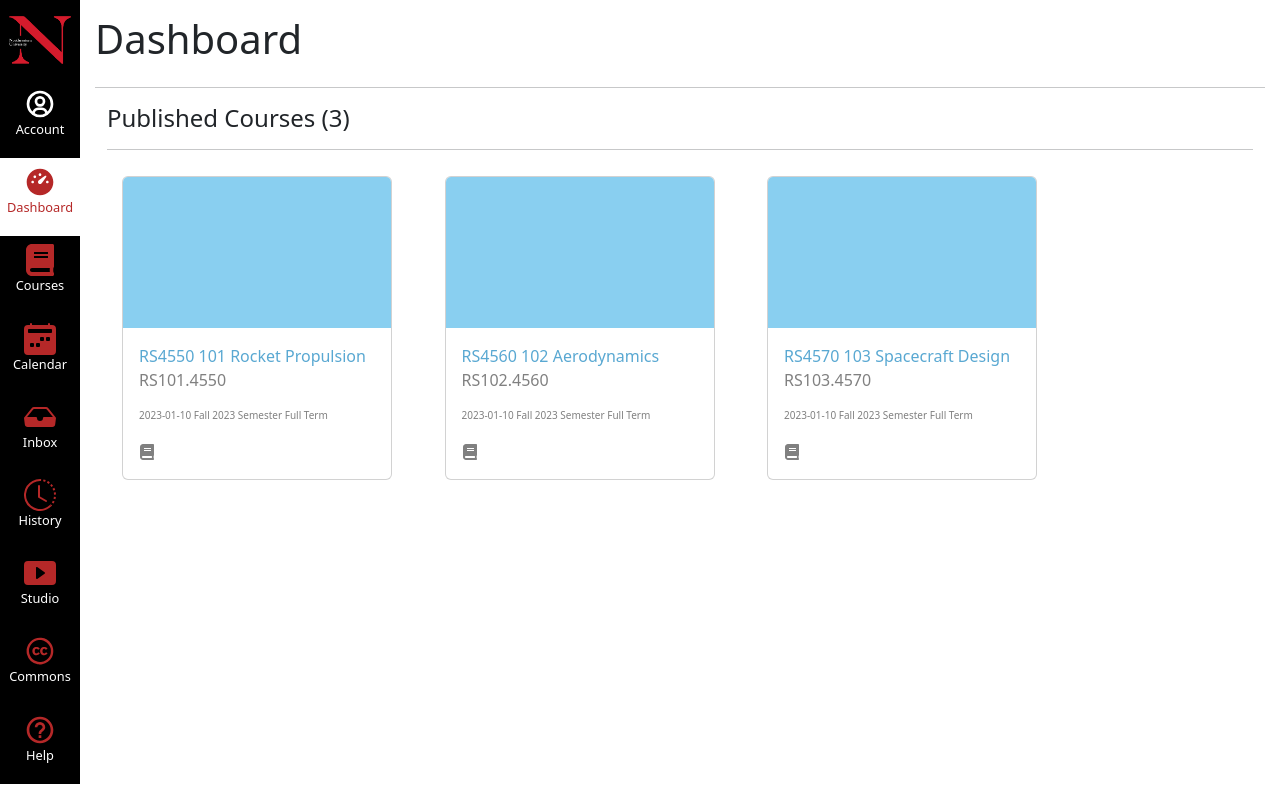
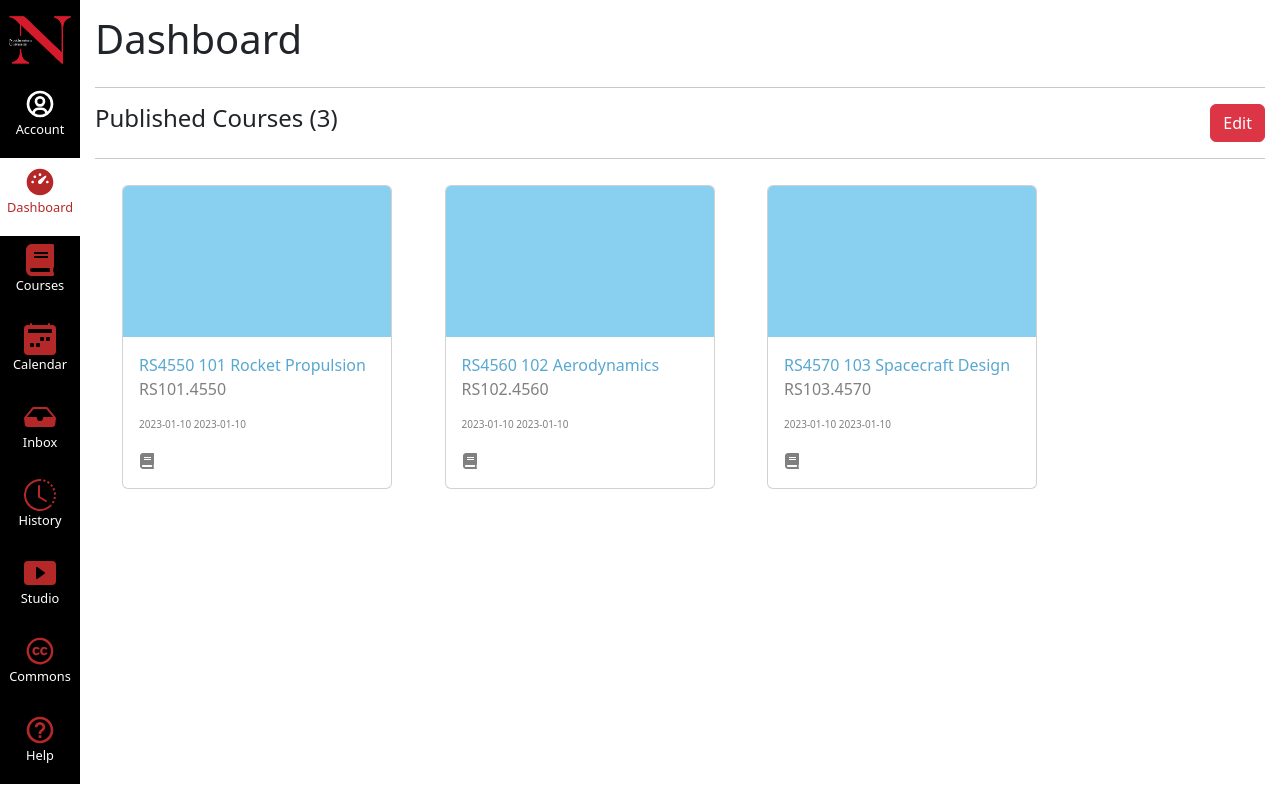
Before and after one commit to cyodaiken/kanbas-react-web-app-cs5610-fa23, a React (Create React App) app: page /#/Kanbas/Dashboard in a window 1280 px wide. Built offline with nearby package versions, Linux system fonts and the light colour scheme.

Commit message:
through courses screen

```diff
--- a/src/Kanbas/Courses/index.js
+++ b/src/Kanbas/Courses/index.js
@@ -9,19 +9,15 @@ import Grades from "./Grades";
 import "./courses.css";
 import { IoReorderThreeOutline } from "react-icons/io5";
 
-function Courses() {
+function Courses( {courses}) {
     const { courseId } = useParams();
     const { pathname } = useLocation();
-    const course = db.courses.find((course) => course._id === courseId);
-
-
-    // console.log("pathname", pathname);
+    const course = courses.find((course) => course._id === courseId);
 
     const createBreadcrumb = () => {
         const path = pathname.split("/");
 
         return decodeURI(path[path.length - 1]);
-
     };
 
     return (
@@ -37,7 +33,6 @@ function Courses() {
             </div>
 
             <hr className="w-100" />
-            {/* <h1>Course {course.name}</h1> */}
             <div className = "d-flex flex-row">
                 <CourseNavigation />
                 <Routes>
--- /dev/null
+++ b/src/Kanbas/Dashboard/Edit/edit.css
@@ -0,0 +1,7 @@
+.wd-edit-dashboard {
+    margin: 15px;
+}
+
+.wd-edit-dashboard button{
+    margin: 5px;
+}
--- /dev/null
+++ b/src/Kanbas/Dashboard/Edit/edit.js
@@ -0,0 +1,49 @@
+import { React, useState } from "react";
+import { Link } from "react-router-dom";
+import "./edit.css";
+
+function EditDashboard({ courses, course, setCourse, addNewCourse,
+    deleteCourse, updateCourse }) {
+
+    return (
+
+        <div className="d-flex flex-column w-100 wd-edit-dashboard">
+            <h1>Dashboard</h1>
+            <hr className="w-100" />
+            <h4>Published Courses ({courses.length})</h4>
+            <hr className="w-100" />
+            <div className="d-flex flex-row mb-2">
+                <input value={course.name} onChange={e => setCourse({ ...course, name: e.target.value })} className="form-control m-1" />
+                <input value={course.number} onChange={e => setCourse({ ...course, number: e.target.value })} className="form-control m-1" />
+                <input value={course.startDate} onChange={e => setCourse({ ...course, startDate: e.target.value })} className="form-control m-1" type="date" />
+                <input value={course.endDate} onChange={e => setCourse({ ...course, endDate: e.target.value })} className="form-control m-1" type="date" />
+                <button className="btn btn-success float-end" onClick={addNewCourse}>Add</button>
+                <button className="btn btn-primary float-end" onClick={updateCourse} >Update</button>
+            </div>
+
+            <div className="list-group">
+                {courses.map((course) => (
+                    <Link className="list-group-item" key={course._id}
+                        to={`/Kanbas/Courses/${course._id}`}>
+
+                        {course.name}
+
+                        <button className="btn btn-danger float-end" onClick={(event) => { event.preventDefault(); deleteCourse(course._id); }}>
+                            Delete
+                        </button>
+
+                        <button className="btn btn-warning float-end" onClick={(event) => { event.preventDefault(); setCourse(course); }}>
+                            Edit
+                        </button>
+
+
+                    </Link>
+
+
+                ))}
+            </div>
+        </div>
+    );
+}
+
+export default EditDashboard;
--- a/src/Kanbas/Dashboard/dashboard.css
+++ b/src/Kanbas/Dashboard/View/dashboard.css
@@ -1,6 +1,9 @@
 .wd-dashboard {
+    margin: 15px;
+}
 
-    margin: 15px;
+.wd-dashboard a {
+    text-decoration: none;
 }
 
 .wd-dashboard .card {
@@ -9,14 +12,15 @@
     margin-top: 10px;
 }
 
-.wd-dashboard a {
-    text-decoration: none;
-    color: rgb(89, 168, 210);
-
-    font-weight: 500;
+.wd-dashboard .card-body {
+    white-space: nowrap;
+    overflow: hidden;
+    text-overflow: ellipsis;
 }
 
-.wd-dashboard p {
+.wd-dashboard .card a {
+    color: rgb(89, 168, 210);
+    font-weight: 500;
     white-space: nowrap;
     overflow: hidden;
     text-overflow: ellipsis;
@@ -24,15 +28,20 @@
 
 .wd-dashboard .wd-icon {
     color: gray;
-
 }
 
 .wd-dashboard p.card-text-section {
     font-size: 16px;
     color: gray;
+    text-overflow: ellipsis;
+    overflow: hidden;
+    white-space: nowrap;
 }
 
 .wd-dashboard p.card-text-year {
     font-size: 10px;
     color: gray;
+    text-overflow: ellipsis;
+    overflow: hidden;
+    white-space: nowrap;
 }
--- /dev/null
+++ b/src/Kanbas/Dashboard/View/index.js
@@ -0,0 +1,59 @@
+import { React, useState } from "react";
+import { Link } from "react-router-dom";
+import "./dashboard.css";
+import { FaBook } from "react-icons/fa";
+
+function Dashboard({ courses }) {
+
+    return (
+        <div className="d-flex flex-column w-100 wd-dashboard">
+            <h1>Dashboard</h1>
+
+            <hr className="w-100" />
+
+            <div className="row">
+                <div className="col-9"><h4>Published Courses ({courses.length})</h4></div>
+                <Link className="col-3" to={`/Kanbas/EditDashboard`}><button className="btn btn-danger float-end">Edit</button></Link>
+            </div>
+
+            <hr className="w-100" />
+
+            <div className="container-fluid">
+                <div className="row">
+                    {courses.map((course) => (
+                        <CourseCard key={course._id} course={course} />
+                    ))}
+                </div>
+            </div>
+        </div>
+    );
+}
+
+const CourseCard = ({ course }) => {
+
+    return (
+        <div className="col-sm-6 col-md-4 col-xl-3 wd-dashboard">
+
+            <div className="card">
+                <Link to={`/Kanbas/Courses/${course._id}`}>
+
+                    <img src="/images/baby-blue-color.png" className="card-img-top" />
+
+                    <div className="card-body">
+
+                        {course.number} {course._id.toString().substring(2)} {course.name}
+
+                        <p className="card-text-section"> {course._id}.{course.number.substring(2)}</p>
+                        <p className="card-text-year">{course.startDate} {course.startDate}</p>
+
+                        <FaBook className="wd-icon" />
+
+                    </div>
+                </Link>
+            </div>
+        </div>
+    );
+
+};
+
+export default Dashboard;
--- a/src/Kanbas/Dashboard/index.js
+++ /dev/null
@@ -1,54 +0,0 @@
-import { Link } from "react-router-dom";
-import db from "../Database";
-import "./dashboard.css";
-import {FaBook} from "react-icons/fa";
-
-function Dashboard() {
-    const courses = db.courses;
-
-    return (
-        <div className="d-flex flex-column w-100 wd-dashboard">
-            <h1>Dashboard</h1>
-            <hr className="w-100" />
-            <div className="container-fluid">
-
-                <h4>Published Courses ({courses.length})</h4>
-                <hr className="w-100" />
-
-                <div className="row">
-                    {courses.map((course) => (
-                        <CourseCard key={course.id} course={course} />
-                    ))}
-                </div>
-
-            </div>
-        </div>
-    );
-}
-
-const CourseCard = ({course}) => {
-
-    return (
-        <div className="col-sm-6 col-md-4 col-xl-3 wd-dashboard">
-
-            <div className="card">
-            <img src="/images/baby-blue-color.png" class="card-img-top" />
-
-                <div className="card-body">
-                    <Link to={`/Kanbas/Courses/${course._id}`}>
-                        {course.number} {course._id.substring(2)} {course.name}
-                    </Link>
-
-                    <p className="card-text-section"> {course._id}.{course.number.substring(2)}</p>
-                    <p className="card-text-year">{course.startDate} Fall 2023 Semester Full Term</p>
-
-                    <FaBook className="wd-icon" />
-
-                </div>
-            </div>
-        </div>
-    );
-
-};
-
-export default Dashboard;
--- a/src/Kanbas/index.js
+++ b/src/Kanbas/index.js
@@ -1,34 +1,50 @@
 import { Routes, Route, Navigate, Location, useLocation } from "react-router";
 import KanbasNavigation from "./KanbasNavigation";
 import Account from "./Account";
-import Dashboard from "./Dashboard";
+import EditDashboard from "./Dashboard/Edit/edit.js";
+import Dashboard from "./Dashboard/View";
 import Courses from "./Courses";
-import { AiOutlineClose } from "react-icons/ai";
 import { BsChevronDown } from "react-icons/bs";
 import { FaBars } from "react-icons/fa6";
 import "./kanbas.css";
+import db from "./Database";
+import { useState } from "react";
 
 function Kanbas() {
+
     const { pathname } = useLocation();
-
-    // console.log(pathname);
-
     const createBreadcrumb = () => {
         const path = pathname.split("/");
-
         return path[path.length - 1];
-
     };
-
-
-    // console.log(createBreadcrumb());
+    const [courses, setCourses] = useState(db.courses);
+    const [course, setCourse] = useState({
+        name: "New Course", number: "New Number",
+        startDate: "2023-09-10", endDate: "2023-12-15",
+    });
+    const addNewCourse = () => {
+        setCourses([...courses, { ...course, _id: new Date().getTime().toString() }]);
+    };
+    const deleteCourse = (courseId) => {
+        setCourses(courses.filter((course) => course._id !== courseId));
+    };
+    const updateCourse = () => {
+        setCourses(
+            courses.map((c) => {
+                if (c._id === course._id) {
+                    return course;
+                } else {
+                    return c;
+                }
+            })
+        );
+    };
 
     return (
         <>
             <nav className="navbar navbar-expand-lg navbar-dark bg-dark w-100 d-md-none">
                 <div className="wd-kanbas container-fluid">
                     <a href="#"><FaBars /></a>
-                    {/* <p style="color: white">CS 5610</p> */}
                     <p>{createBreadcrumb()}</p>
 
                     <a href="#"><BsChevronDown /></a>
@@ -46,9 +62,17 @@ function Kanbas() {
                 <Routes>
                     <Route path="/" element={<Navigate to="Dashboard" />} />
                     <Route path="Account" element={<Account />} />
-                    <Route path="Dashboard" element={<Dashboard />} />
-                    <Route path="Courses/:courseId/*" element={<Courses />} />
-                    {/* <Route path="/Calendar" element={<h1>Calendar</h1>} /> */}
+                    <Route path="Dashboard/*" element={<Dashboard courses={courses}
+                    />} />
+                    <Route path="EditDashboard/*" element={<EditDashboard
+                        courses={courses}
+                        course={course}
+                        setCourse={setCourse}
+                        addNewCourse={addNewCourse}
+                        deleteCourse={deleteCourse}
+                        updateCourse={updateCourse} />
+                    } />
+                    <Route path="Courses/:courseId/*" element={<Courses courses={courses} />} />
                 </Routes>
             </div>
 
```
